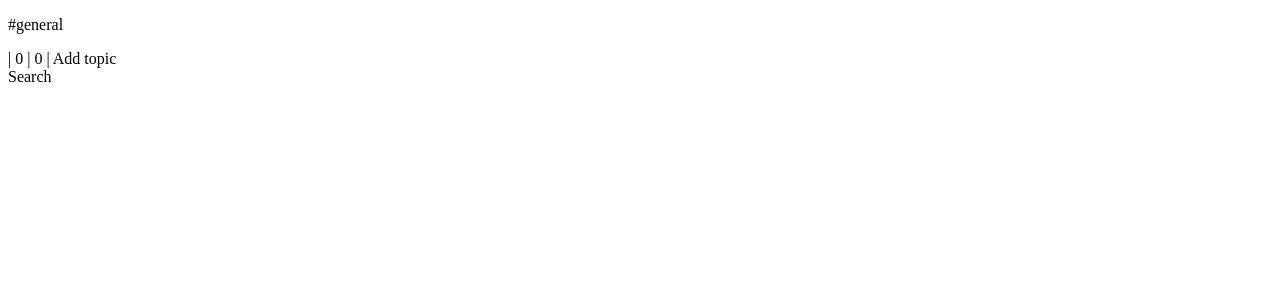
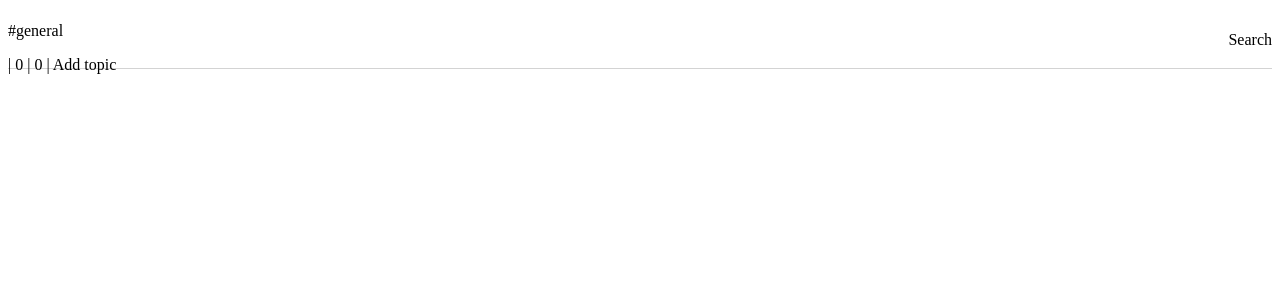
Before and after one commit to Gatts1/react-slack-clone, a React (Create React App) app in the folder client/: page / in a window 1280 px wide. Shown: the top 300 px of the page. Built offline with nearby package versions, Linux system fonts and the light colour scheme.

Commit message:
Add emotion and css in div general

```diff
--- a/client/package.json
+++ b/client/package.json
@@ -3,6 +3,7 @@
   "version": "0.1.0",
   "private": true,
   "dependencies": {
+    "@emotion/core": "^10.0.10",
     "react": "^16.8.6",
     "react-dom": "^16.8.6",
     "react-scripts": "3.0.1"
--- a/client/src/header-channel.js
+++ b/client/src/header-channel.js
@@ -1,8 +1,21 @@
+/** @jsx jsx */
 import React from "react";
+import { jsx } from "@emotion/core";
 
-function HeaderChannel() {
+function HeaderChannel({ name }) {
   return (
-    <div class="header">
+    <div
+      css={{
+        display: "flex",
+        justifyContent: "space-between",
+        height: 42,
+        width: "100%",
+        alignItems: "center",
+        paddingTop: 11,
+        paddingBottom: 7,
+        borderBottom: "1px solid lightgray"
+      }}
+    >
       <div class="channel-info">
         <i id="hamburguer" class="fas fa-bars" />
         <p class="channel-title" id="channel-title">
```
Also changed, not shown: 1 other file (tests, documents, lock files or other folders).
